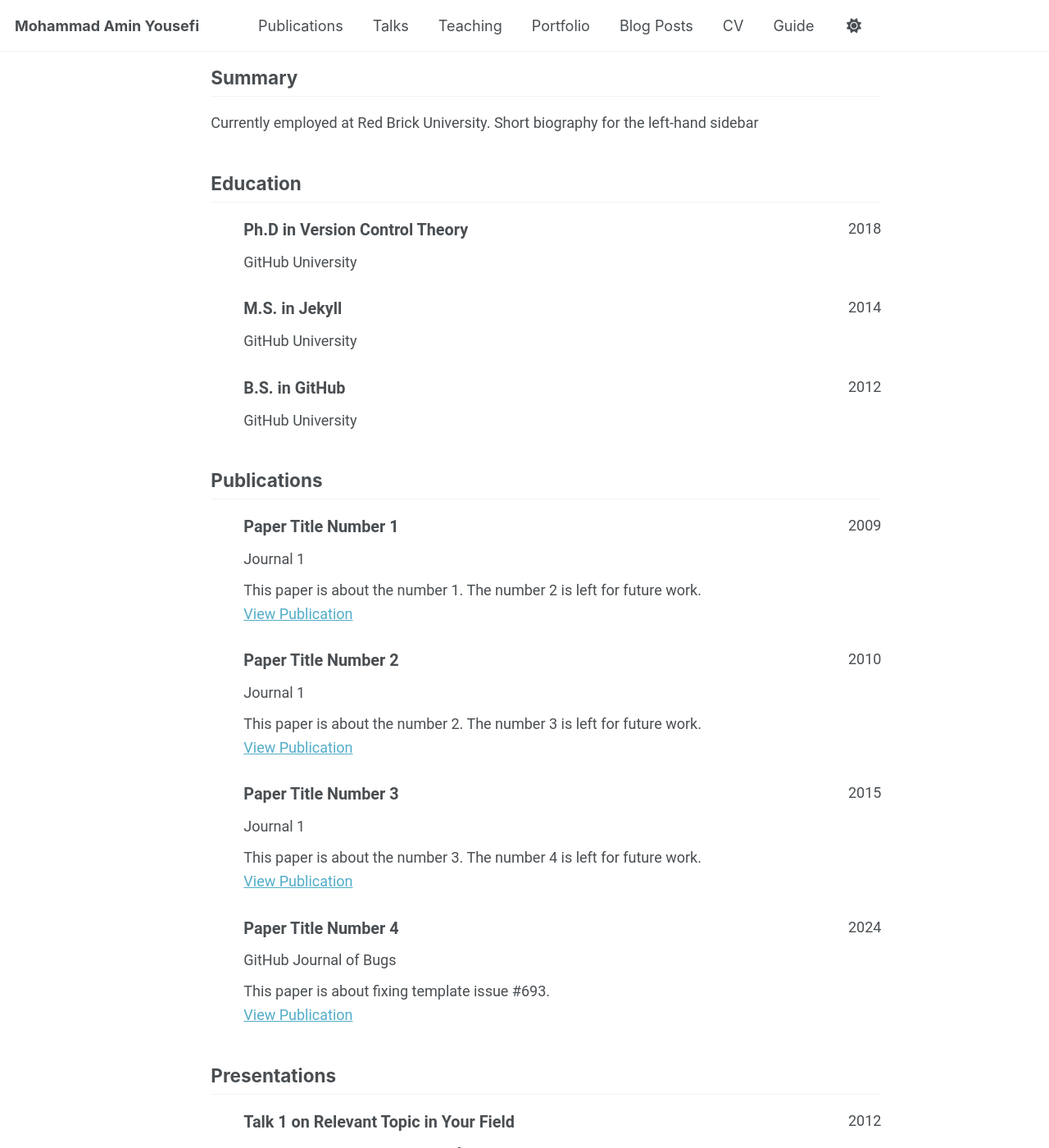
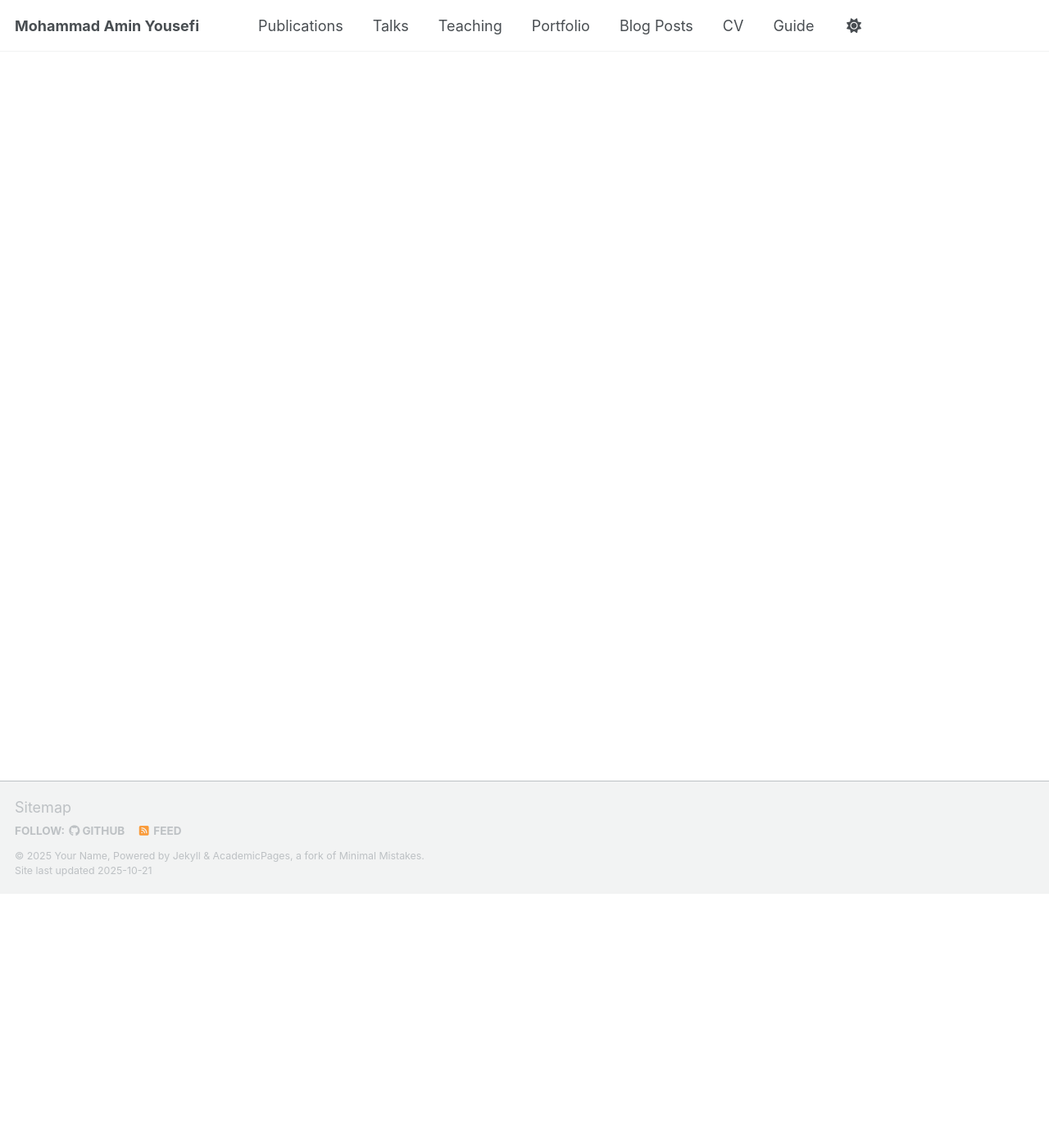
Before and after one commit to MAmin-y/MAmin-y.github.io, a Jekyll site: the page built from _pages/cv-json.md, in a window 1280 px wide and 1400 px high, scrolled down 310 px. Shown: the whole window at 82% size. Built offline with Jekyll 4.4.1, drawn with Linux system fonts in a browser that asks for light colours; a script that is not in the unit is left out; a file with an impossible date is left out; some of the changed text lies outside the part shown.

Commit message:
some changes

```diff
--- a/_data/cv.json
+++ /dev/null
@@ -1,152 +0,0 @@
-{
-  "basics": {
-    "name": "Your Sidebar Name",
-    "email": "none@example.org",
-    "phone": "",
-    "website": "https://academicpages.github.io",
-    "summary": "Currently employed at Red Brick University. Short biography for the left-hand sidebar",
-    "location": {
-      "address": "",
-      "postalCode": "",
-      "city": "Earth",
-      "countryCode": "US",
-      "region": ""
-    },
-    "profiles": [
-      {
-        "network": "Google Scholar",
-        "username": "",
-        "url": "https://scholar.google.com/citations?user=PS_CX0AAAAAJ"
-      },
-      {
-        "network": "ORCID",
-        "username": "",
-        "url": "http://orcid.org/yourorcidurl"
-      },
-      {
-        "network": "GitHub",
-        "username": "academicpages",
-        "url": "https://github.com/academicpages"
-      }
-    ]
-  },
-  "work": [],
-  "education": [
-    {
-      "institution": "GitHub University",
-      "area": "Ph.D in Version Control Theory",
-      "studyType": "",
-      "startDate": "",
-      "endDate": "2018",
-      "gpa": null,
-      "courses": []
-    },
-    {
-      "institution": "GitHub University",
-      "area": "M.S. in Jekyll",
-      "studyType": "",
-      "startDate": "",
-      "endDate": "2014",
-      "gpa": null,
-      "courses": []
-    },
-    {
-      "institution": "GitHub University",
-      "area": "B.S. in GitHub",
-      "studyType": "",
-      "startDate": "",
-      "endDate": "2012",
-      "gpa": null,
-      "courses": []
-    }
-  ],
-  "skills": [],
-  "languages": [],
-  "interests": [],
-  "references": [],
-  "publications": [
-    {
-      "name": "Paper Title Number 1",
-      "publisher": "Journal 1",
-      "releaseDate": "2009-10-01",
-      "website": "http://academicpages.github.io/files/paper1.pdf",
-      "summary": "This paper is about the number 1. The number 2 is left for future work."
-    },
-    {
-      "name": "Paper Title Number 2",
-      "publisher": "Journal 1",
-      "releaseDate": "2010-10-01",
-      "website": "http://academicpages.github.io/files/paper2.pdf",
-      "summary": "This paper is about the number 2. The number 3 is left for future work."
-    },
-    {
-      "name": "Paper Title Number 3",
-      "publisher": "Journal 1",
-      "releaseDate": "2015-10-01",
-      "website": "http://academicpages.github.io/files/paper3.pdf",
-      "summary": "This paper is about the number 3. The number 4 is left for future work."
-    },
-    {
-      "name": "Paper Title Number 4",
-      "publisher": "GitHub Journal of Bugs",
-      "releaseDate": "2024-02-17",
-      "website": "http://academicpages.github.io/files/paper3.pdf",
-      "summary": "This paper is about fixing template issue #693."
-    }
-  ],
-  "presentations": [
-    {
-      "name": "Talk 1 on Relevant Topic in Your Field",
-      "event": "UC San Francisco, Department of Testing",
-      "date": "2012-03-01",
-      "location": "San Francisco, CA, USA",
-      "description": ""
-    },
-    {
-      "name": "Tutorial 1 on Relevant Topic in Your Field",
-      "event": "UC-Berkeley Institute for Testing Science",
-      "date": "2013-03-01",
-      "location": "Berkeley, CA, USA",
-      "description": ""
-    },
-    {
-      "name": "Talk 2 on Relevant Topic in Your Field",
-      "event": "London School of Testing",
-      "date": "2014-02-01",
-      "location": "London, UK",
-      "description": ""
-    },
-    {
-      "name": "Conference Proceeding talk 3 on Relevant Topic in Your Field",
-      "event": "Testing Institute of America 2014 Annual Conference",
-      "date": "2014-03-01",
-      "location": "Los Angeles, CA, USA",
-      "description": ""
-    }
-  ],
-  "teaching": [
-    {
-      "course": "Teaching experience 1",
-      "institution": "University 1, Department",
-      "date": "2014-01-01",
-      "role": "Undergraduate course",
-      "description": ""
-    },
-    {
-      "course": "Teaching experience 2",
-      "institution": "University 1, Department",
-      "date": "2015-01-01",
-      "role": "Workshop",
-      "description": ""
-    }
-  ],
-  "portfolio": [
-    {
-      "name": "Portfolio item number 1",
-      "category": "portfolio",
-      "date": "",
-      "url": "",
-      "description": "Short description of portfolio item number 1<br/><img src='/images/500x300.png'>"
-    }
-  ]
-}
```
Also changed, not shown: _data/authors.yml (+8 -16 lines).
